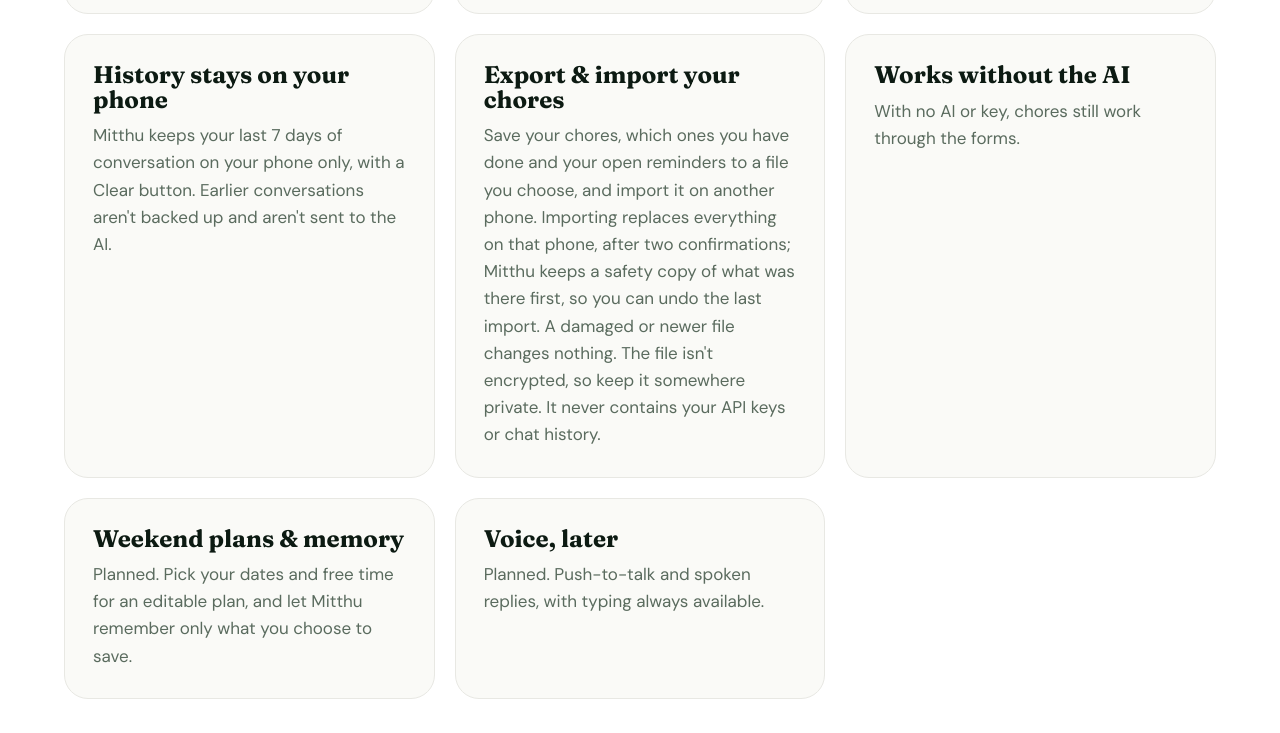
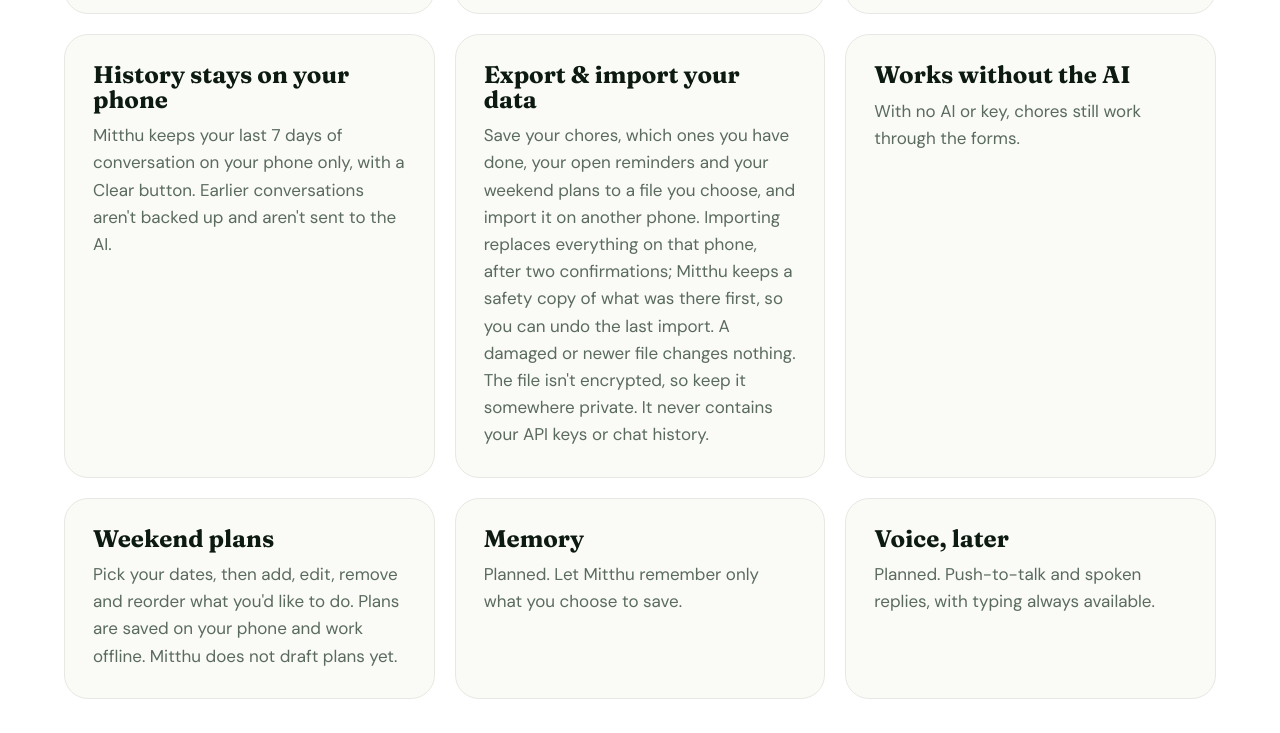
Before and after one commit to rameezraja-dev/mitthu-site, a plain HTML site: page index.html in a window 1280 px wide. Shown: the part 4747-5480 px from the top of the page. Drawn offline with Linux system fonts and the light colour scheme.

Commit message:
Deploy site from Mitthu@e121d41fc062c389ef0ea0c20ecde6e029941eaf

```diff
--- a/index.html
+++ b/index.html
@@ -117,7 +117,7 @@
         <li>“Saturday looks free after lunch.”</li>
         <li>“You said you liked that walk by the lake.”</li>
       </ul>
-      <p class="note dark-note">Sample lines for tone, not real replies. Memory and weekend plans are not built yet. Real replies depend on the AI provider and model you pick, using your own API key.</p>
+      <p class="note dark-note">Sample lines for tone, not real replies. Memory and plan drafts from Mitthu are not built yet. Real replies depend on the AI provider and model you pick, using your own API key.</p>
     </section>
 
     <section class="section alt">
@@ -141,16 +141,20 @@
           <p>Mitthu keeps your last 7 days of conversation on your phone only, with a Clear button. Earlier conversations aren't backed up and aren't sent to the AI.</p>
         </article>
         <article class="card">
-          <h3>Export &amp; import your chores</h3>
-          <p>Save your chores, which ones you have done and your open reminders to a file you choose, and import it on another phone. Importing replaces everything on that phone, after two confirmations; Mitthu keeps a safety copy of what was there first, so you can undo the last import. A damaged or newer file changes nothing. The file isn't encrypted, so keep it somewhere private. It never contains your API keys or chat history.</p>
+          <h3>Export &amp; import your data</h3>
+          <p>Save your chores, which ones you have done, your open reminders and your weekend plans to a file you choose, and import it on another phone. Importing replaces everything on that phone, after two confirmations; Mitthu keeps a safety copy of what was there first, so you can undo the last import. A damaged or newer file changes nothing. The file isn't encrypted, so keep it somewhere private. It never contains your API keys or chat history.</p>
         </article>
         <article class="card">
           <h3>Works without the AI</h3>
           <p>With no AI or key, chores still work through the forms.</p>
         </article>
         <article class="card">
-          <h3>Weekend plans &amp; memory</h3>
-          <p>Planned. Pick your dates and free time for an editable plan, and let Mitthu remember only what you choose to save.</p>
+          <h3>Weekend plans</h3>
+          <p>Pick your dates, then add, edit, remove and reorder what you'd like to do. Plans are saved on your phone and work offline. Mitthu does not draft plans yet.</p>
+        </article>
+        <article class="card">
+          <h3>Memory</h3>
+          <p>Planned. Let Mitthu remember only what you choose to save.</p>
         </article>
         <article class="card">
           <h3>Voice, later</h3>
@@ -167,7 +171,7 @@
         <li><strong>M1</strong><span>App foundation, design system and chore forms</span><em>Built</em></li>
         <li><strong>M2</strong><span>Dependable chore loop: repeat, snooze, complete</span><em>Built</em></li>
         <li class="now"><strong>M3</strong><span>Companion face and text conversation</span><em>Conversation, chat edits and history built · Streaming deferred</em></li>
-        <li class="now"><strong>M4</strong><span>Export and import, weekend plans and approved memory</span><em>Export and import built · Planner and memory next</em></li>
+        <li class="now"><strong>M4</strong><span>Export and import, weekend plans and approved memory</span><em>Export, import and planner built · Plan drafts and memory next</em></li>
         <li><strong>M5</strong><span>Optional voice and a personal pilot</span></li>
       </ol>
     </section>
```
